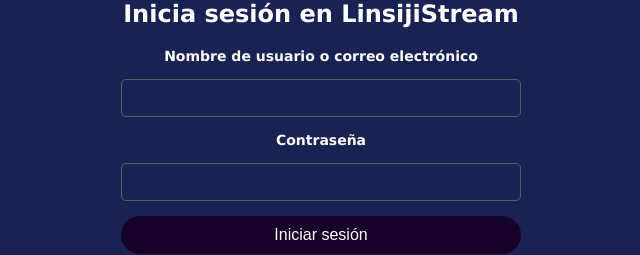
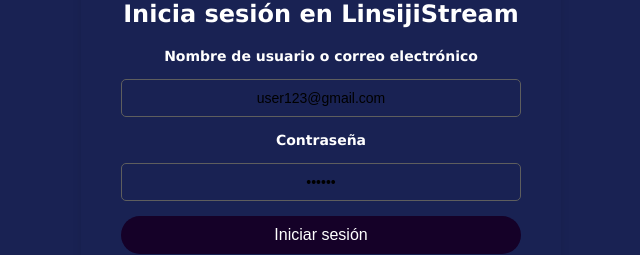
Before and after one commit to linsijiLaGuara/LinsijiStream, a React (Vite) app: page /login in a window 1280 px wide. Shown: the part 281-536 px from the top of the page, without its empty margins (319-959 px from the left). Built offline with nearby package versions, Linux system fonts and the light colour scheme.

Commit message:
update code login

```diff
--- a/package.json
+++ b/package.json
@@ -13,6 +13,7 @@
     "@fortawesome/fontawesome-svg-core": "^6.5.2",
     "@fortawesome/free-solid-svg-icons": "^6.5.2",
     "@fortawesome/react-fontawesome": "^0.2.2",
+    "axios": "^1.7.2",
     "bootstrap": "^5.3.3",
     "react": "^18.2.0",
     "react-bootstrap": "^2.10.4",
--- a/src/contexts/AppContext.jsx
+++ b/src/contexts/AppContext.jsx
@@ -1,4 +1,4 @@
-import React, { createContext, useState } from 'react';
+import { createContext, useState } from 'react';
 
 export const AppContext = createContext();
 
@@ -6,9 +6,10 @@ export const AppProvider = ({ children }) => {
   const [state, setState] = useState({
     albums: [],
   });
+  const [user, setUser] = useState(null);
 
   return (
-    <AppContext.Provider value={{ state, setState }}>
+    <AppContext.Provider value={{ state, setState, user, setUser }}>
       {children}
     </AppContext.Provider>
   );
--- a/src/hooks/useLogin.jsx
+++ b/src/hooks/useLogin.jsx
@@ -1,28 +1,11 @@
-import { useState, useContext } from "react";
-import { AppContext } from "../contexts/AppContext";
-import loginMockup from "../mockupServices/loginMockup.json";
+import { useState } from "react";
 
 const useLogin = () => {
-  const { setUser } = useContext(AppContext);
-  const [username, setUsername] = useState("");
-  const [password, setPassword] = useState("");
-  const [error, setError] = useState(null);
+  const [user, setUser] = useState(null);
 
-  const handleLogin = () => {
-    const {
-      username: mockUsername,
-      password: mockPassword,
-      token,
-    } = loginMockup;
-    if (username === mockUsername && password === mockPassword) {
-      setUser({ username, token });
-      setError(null);
-    } else {
-      setError("Nombre de usuario o contraseña incorrectos.");
-    }
-  };
+  const setUseLogin = (usuario) => setUser(usuario);
 
-  return { username, setUsername, password, setPassword, error, handleLogin };
+  return { getDeveloper: user, setUseLogin };
 };
 
 export default useLogin;
--- a/src/mockupServices/loginMockup.json
+++ b/src/mockupServices/loginMockup.json
@@ -1,5 +1,5 @@
 {
-  "username": "user123",
-  "password": "password123",
+  "username": "user123@gmail.com",
+  "password": "123456",
   "token": "eyJhbGciOiJIUzI1NiIsInR5cCI6IkpXVCJ9.eyJ1c2VybmFtZSI6InVzZXIxMjMiLCJpYXQiOjE2MjQ5NjY0NjZ9.1w9w16G_Y51bU8cTQ_WDbkqJrFzAAL0x1FZvF6DnCwQ"
 }
--- /dev/null
+++ b/src/services/services.js
@@ -0,0 +1,7 @@
+export const URLBASE = "http://localhost:3000/api";
+
+export const ENDPOINT = {
+  registro: `${URLBASE}/users/register`,
+  login: `${URLBASE}/users/login`,
+  users: `${URLBASE}/users/welcome`,
+};
--- a/src/views/Login.jsx
+++ b/src/views/Login.jsx
@@ -1,18 +1,48 @@
-import React from "react";
-import { Link } from "react-router-dom";
+import { useState, useContext } from "react";
+import { useNavigate, Link } from "react-router-dom";
 import Button from "react-bootstrap/Button";
+import axios from "axios";
 import { FontAwesomeIcon } from "@fortawesome/react-fontawesome";
 import { faReplyAll } from "@fortawesome/free-solid-svg-icons";
+import { ENDPOINT } from "../services/services";
+import { AppContext } from "../contexts/AppContext";
+
 import "./Login.css";
-import useLogin from "../hooks/useLogin";
 
-export default function Login() {
-  const { username, setUsername, password, setPassword, error, handleLogin } =
-    useLogin();
+const emailRegex = /^[A-Z0-9._%+-]+@[A-Z0-9.-]+\.[A-Z]{2,}$/i;
+const initialForm = { email: "user123@gmail.com", password: "123456" };
 
-  const handleSubmit = (e) => {
-    e.preventDefault();
-    handleLogin();
+const Login = () => {
+  const navigate = useNavigate();
+  const [user, setUser] = useState(initialForm);
+  const { setUseLogin } = useContext(AppContext);
+
+  const handleUser = (event) =>
+    setUser({ ...user, [event.target.name]: event.target.value });
+
+  const handleForm = (event) => {
+    event.preventDefault();
+
+    if (!user.email.trim() || !user.password.trim()) {
+      return window.alert("Email y password obligatorias.");
+    }
+
+    if (!emailRegex.test(user.email)) {
+      return window.alert("El formato del email no es correcto!");
+    }
+
+    axios
+      .post(ENDPOINT.login, user)
+      .then(({ data }) => {
+        window.sessionStorage.setItem("token", data.token);
+        window.alert("Usuario identificado con éxito 😀.");
+        setUseLogin({});
+        navigate("/welcome");
+      })
+      .catch(({ response: { data } }) => {
+        console.error(data);
+        window.alert(`${data.message} 🙁.`);
+      });
   };
 
   return (
@@ -20,28 +50,28 @@ export default function Login() {
       <div className="login-container">
         <FontAwesomeIcon className="icon-font" icon={faReplyAll} />
         <h1>Inicia sesión en LinsijiStream</h1>
-        <form onSubmit={handleSubmit}>
+        <form onSubmit={handleForm}>
           <label htmlFor="username">
             Nombre de usuario o correo electrónico
           </label>
           <input
-            type="text"
-            id="username"
-            name="username"
-            value={username}
-            onChange={(e) => setUsername(e.target.value)}
-            required
+            value={user.email}
+            onChange={handleUser}
+            type="email"
+            name="email"
+            className="form-control"
+            placeholder="Enter email"
           />
           <label htmlFor="password">Contraseña</label>
           <input
+            value={user.password}
+            onChange={handleUser}
             type="password"
-            id="password"
             name="password"
-            value={password}
-            onChange={(e) => setPassword(e.target.value)}
-            required
+            className="form-control"
+            placeholder="Password"
           />
-          {error && <p className="error-message">{error}</p>}
+
           <Button variant="login" type="submit" className="form-button">
             Iniciar sesión
           </Button>
@@ -52,4 +82,5 @@ export default function Login() {
       </div>
     </div>
   );
-}
+};
+export default Login;
```
Also changed, not shown: 2 other files (tests, documents, lock files or other folders).
